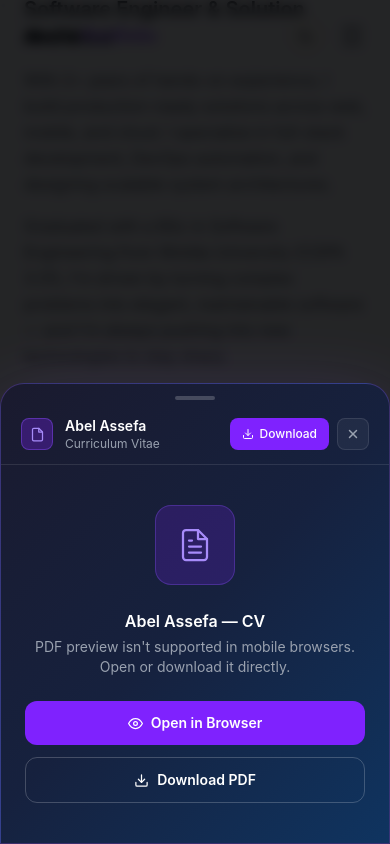
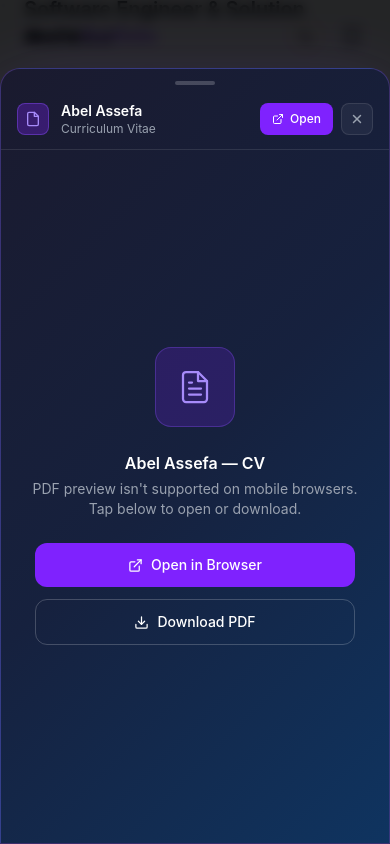
Before and after one commit to Abelink2119/portfolio, a React (Vite) app: page / in a window 390 px wide. Both pictures are taken after a click on the button "View CV". Shown: the part 1065-1909 px from the top of the page. Built offline with nearby package versions, Linux system fonts and the light colour scheme.

Commit message:
make CV modal fully responsive for mobile

```diff
--- a/src/components/AboutSection.jsx
+++ b/src/components/AboutSection.jsx
@@ -7,9 +7,8 @@ const cards = [
 ]
 
 function CVModal({ onClose }) {
+  const handleBackdrop = (e) => { if (e.target === e.currentTarget) onClose() }
   const isMobile = typeof window !== 'undefined' && window.innerWidth < 768
-
-  const handleBackdrop = (e) => { if (e.target === e.currentTarget) onClose() }
 
   useEffect(() => {
     const handler = (e) => { if (e.key === 'Escape') onClose() }
@@ -29,24 +28,25 @@ function CVModal({ onClose }) {
       onClick={handleBackdrop}
     >
       <div
-        className="relative w-full md:max-w-4xl md:h-[90vh] flex flex-col rounded-t-3xl md:rounded-2xl overflow-hidden"
+        className="relative w-full md:max-w-4xl md:h-[90vh] h-[92vh] flex flex-col"
         style={{
           background: 'linear-gradient(135deg, #1a1a2e 0%, #16213e 50%, #0f3460 100%)',
           border: '1px solid rgba(139,92,246,0.3)',
           boxShadow: '0 25px 80px rgba(139,92,246,0.25)',
-          maxHeight: '95vh',
+          borderRadius: '20px 20px 0 0',
         }}
-      >
-        {/* Drag handle — mobile only */}
+        // on md+ use full rounded corners
+        onClick={e => e.stopPropagation()}      >
+        {/* Drag handle (mobile) */}
         <div className="md:hidden flex justify-center pt-3 pb-1 shrink-0">
           <div className="w-10 h-1 rounded-full bg-white/20" />
         </div>
 
         {/* Header */}
-        <div className="flex items-center justify-between px-5 py-3 border-b border-white/10 shrink-0">
+        <div className="flex items-center justify-between px-4 md:px-6 py-3 md:py-4 border-b border-white/10 shrink-0">
           <div className="flex items-center gap-3">
             <div className="w-8 h-8 rounded-lg bg-violet-600/30 border border-violet-500/40 flex items-center justify-center shrink-0">
-              <svg width="15" height="15" viewBox="0 0 24 24" fill="none" stroke="#a78bfa" strokeWidth="2" strokeLinecap="round" strokeLinejoin="round">
+              <svg width="16" height="16" viewBox="0 0 24 24" fill="none" stroke="#a78bfa" strokeWidth="2" strokeLinecap="round" strokeLinejoin="round">
                 <path d="M14 2H6a2 2 0 0 0-2 2v16a2 2 0 0 0 2 2h12a2 2 0 0 0 2-2V8z"/><polyline points="14 2 14 8 20 8"/>
               </svg>
             </div>
@@ -56,12 +56,24 @@ function CVModal({ onClose }) {
             </div>
           </div>
           <div className="flex items-center gap-2">
+            {/* Open in new tab (mobile-friendly) */}
+            <a
+              href="/Abel's Resume.pdf"
+              target="_blank"
+              rel="noopener noreferrer"
+              className="md:hidden flex items-center gap-1.5 px-3 py-2 rounded-lg bg-violet-600 hover:bg-violet-500 text-white text-xs font-medium transition-all duration-200 active:scale-95"
+            >
+              <svg width="12" height="12" viewBox="0 0 24 24" fill="none" stroke="currentColor" strokeWidth="2" strokeLinecap="round" strokeLinejoin="round">
+                <path d="M18 13v6a2 2 0 0 1-2 2H5a2 2 0 0 1-2-2V8a2 2 0 0 1 2-2h6"/><polyline points="15 3 21 3 21 9"/><line x1="10" y1="14" x2="21" y2="3"/>
+              </svg>
+              Open
+            </a>
             <a
               href="/Abel's Resume.pdf"
               download="Abel's Resume.pdf"
-              className="flex items-center gap-1.5 px-3 py-2 rounded-lg bg-violet-600 hover:bg-violet-500 text-white text-xs font-medium transition-all duration-200 active:scale-95"
+              className="hidden md:flex items-center gap-2 px-4 py-2 rounded-lg bg-violet-600 hover:bg-violet-500 text-white text-xs font-medium transition-all duration-200 active:scale-95"
             >
-              <svg width="12" height="12" viewBox="0 0 24 24" fill="none" stroke="currentColor" strokeWidth="2" strokeLinecap="round" strokeLinejoin="round">
+              <svg width="13" height="13" viewBox="0 0 24 24" fill="none" stroke="currentColor" strokeWidth="2" strokeLinecap="round" strokeLinejoin="round">
                 <path d="M21 15v4a2 2 0 0 1-2 2H5a2 2 0 0 1-2-2v-4"/><polyline points="7 10 12 15 17 10"/><line x1="12" y1="15" x2="12" y2="3"/>
               </svg>
               Download
@@ -78,36 +90,44 @@ function CVModal({ onClose }) {
           </div>
         </div>
 
-        {/* PDF viewer — desktop | fallback card — mobile */}
-        {isMobile ? (
-          <div className="flex flex-col items-center justify-center gap-6 px-6 py-10">
-            {/* Preview icon */}
+        {/* PDF Viewer — desktop: iframe | mobile: fallback card */}
+        <div className="flex-1 overflow-hidden p-3 md:p-4">
+          {/* Desktop iframe */}
+          <iframe
+            src="/Abel's Resume.pdf#toolbar=0&navpanes=0&scrollbar=1"
+            title="Abel's Resume"
+            className="hidden md:block w-full h-full rounded-xl"
+            style={{ border: 'none', background: '#fff' }}
+          />
+
+          {/* Mobile fallback */}
+          <div className="md:hidden flex flex-col items-center justify-center h-full gap-6 px-4 text-center">
             <div className="w-20 h-20 rounded-2xl bg-violet-600/20 border border-violet-500/30 flex items-center justify-center">
               <svg width="36" height="36" viewBox="0 0 24 24" fill="none" stroke="#a78bfa" strokeWidth="1.5" strokeLinecap="round" strokeLinejoin="round">
                 <path d="M14 2H6a2 2 0 0 0-2 2v16a2 2 0 0 0 2 2h12a2 2 0 0 0 2-2V8z"/><polyline points="14 2 14 8 20 8"/>
                 <line x1="16" y1="13" x2="8" y2="13"/><line x1="16" y1="17" x2="8" y2="17"/><polyline points="10 9 9 9 8 9"/>
               </svg>
             </div>
-            <div className="text-center">
+            <div>
               <p className="text-white font-semibold text-base mb-1">Abel Assefa — CV</p>
-              <p className="text-gray-400 text-sm">PDF preview isn't supported in mobile browsers. Open or download it directly.</p>
+              <p className="text-gray-400 text-sm">PDF preview isn't supported on mobile browsers. Tap below to open or download.</p>
             </div>
-            <div className="flex flex-col w-full gap-3">
+            <div className="flex flex-col gap-3 w-full max-w-xs">
               <a
                 href="/Abel's Resume.pdf"
                 target="_blank"
                 rel="noopener noreferrer"
-                className="w-full flex items-center justify-center gap-2 py-3 rounded-xl bg-violet-600 hover:bg-violet-500 text-white text-sm font-semibold transition-all duration-200 active:scale-95"
+                className="w-full flex items-center justify-center gap-2 py-3 rounded-xl bg-violet-600 hover:bg-violet-500 text-white text-sm font-medium transition-all duration-200 active:scale-95"
               >
                 <svg width="15" height="15" viewBox="0 0 24 24" fill="none" stroke="currentColor" strokeWidth="2" strokeLinecap="round" strokeLinejoin="round">
-                  <path d="M1 12s4-8 11-8 11 8 11 8-4 8-11 8-11-8-11-8z"/><circle cx="12" cy="12" r="3"/>
+                  <path d="M18 13v6a2 2 0 0 1-2 2H5a2 2 0 0 1-2-2V8a2 2 0 0 1 2-2h6"/><polyline points="15 3 21 3 21 9"/><line x1="10" y1="14" x2="21" y2="3"/>
                 </svg>
                 Open in Browser
               </a>
               <a
                 href="/Abel's Resume.pdf"
                 download="Abel's Resume.pdf"
-                className="w-full flex items-center justify-center gap-2 py-3 rounded-xl border border-white/20 text-white text-sm font-semibold transition-all duration-200 active:scale-95 hover:bg-white/10"
+                className="w-full flex items-center justify-center gap-2 py-3 rounded-xl border border-white/20 text-white text-sm font-medium transition-all duration-200 active:scale-95 hover:bg-white/10"
               >
                 <svg width="15" height="15" viewBox="0 0 24 24" fill="none" stroke="currentColor" strokeWidth="2" strokeLinecap="round" strokeLinejoin="round">
                   <path d="M21 15v4a2 2 0 0 1-2 2H5a2 2 0 0 1-2-2v-4"/><polyline points="7 10 12 15 17 10"/><line x1="12" y1="15" x2="12" y2="3"/>
@@ -116,16 +136,7 @@ function CVModal({ onClose }) {
               </a>
             </div>
           </div>
-        ) : (
-          <div className="flex-1 overflow-hidden p-4">
-            <iframe
-              src="/Abel's Resume.pdf#toolbar=0&navpanes=0&scrollbar=1"
-              title="Abel's Resume"
-              className="w-full h-full rounded-xl"
-              style={{ border: 'none', background: '#fff' }}
-            />
-          </div>
-        )}
+        </div>
       </div>
     </div>
   )
```
